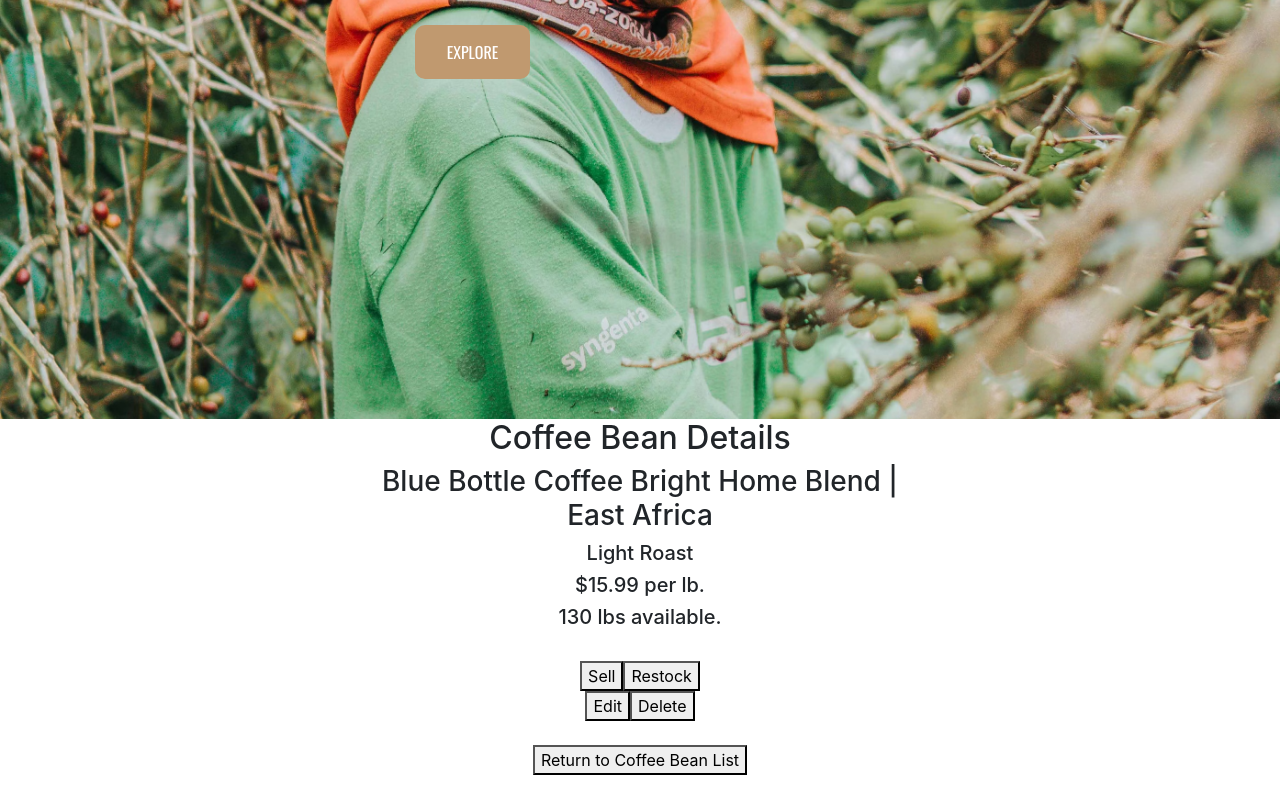
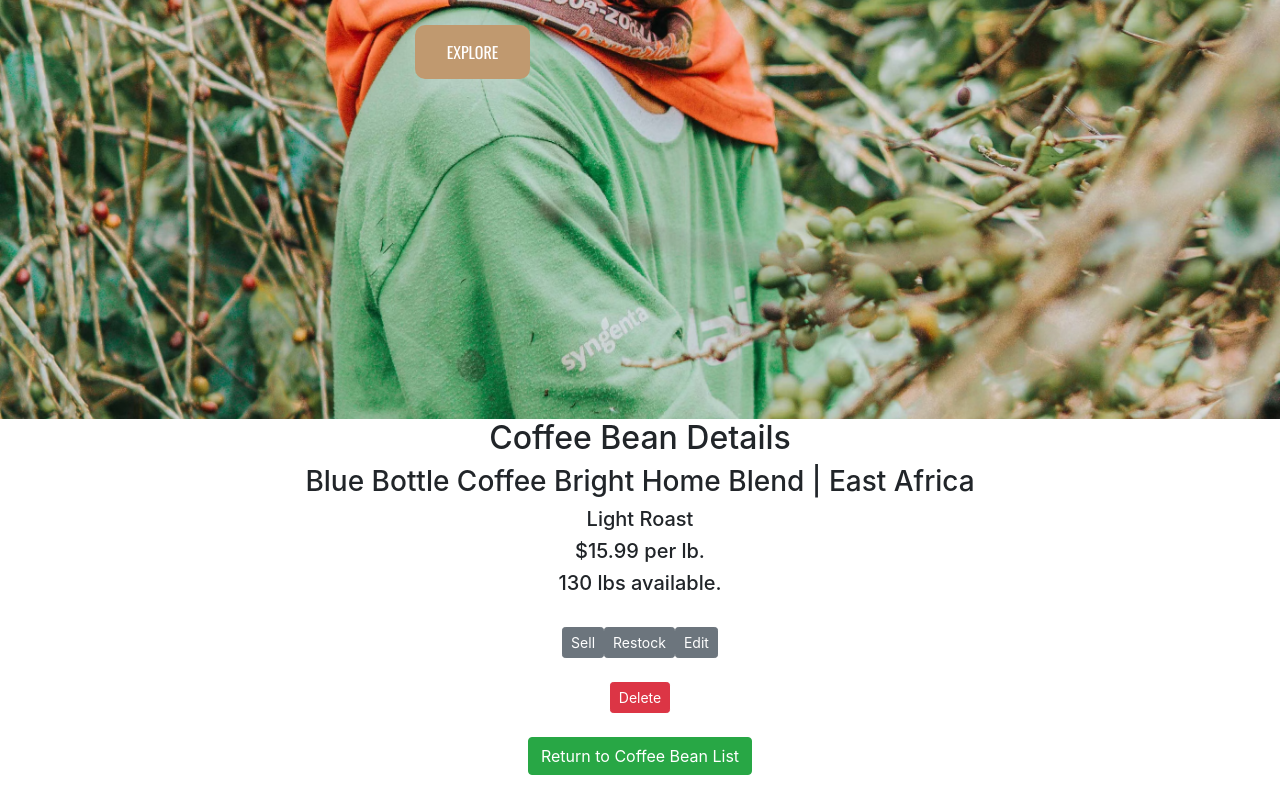
Before and after one commit to jeremyjosol/coffee-beans, a React (Create React App) app: page / in a window 1280 px wide. Both pictures are taken after a click on the element 640 px from the left and 954 px from the top of the page. Shown: the part 445-1245 px from the top of the page. Built offline with nearby package versions, Linux system fonts and the light colour scheme.

Commit message:
New features + experiment with btn styles

```diff
--- a/src/components/CoffeeBeanControl.js
+++ b/src/components/CoffeeBeanControl.js
@@ -166,7 +166,8 @@
     return (
       <React.Fragment>
         {currentlyVisibleState}
-        <button onClick={this.handleAddButtonClick}>{buttonText}</button>
+        <button className='btn btn-success' onClick={this.handleAddButtonClick}>{buttonText}</button>
+        <br />
       </React.Fragment>
     );
   }
--- a/src/components/CoffeeBeanDetail.js
+++ b/src/components/CoffeeBeanDetail.js
@@ -11,11 +11,12 @@
         <h5>${bean.price} per lb.</h5>
         <h5>{bean.availability === 0 ? 'Out of Stock' : `${bean.availability} lbs available.`}</h5>
         <br />
-        <button onClick={ props.onClickingSell }>Sell</button>
-        <button onClick={ props.onClickingRestock }>Restock</button>
+        <button className='btn btn-secondary btn-sm' onClick={ props.onClickingSell }>Sell</button>
+        <button className='btn btn-secondary btn-sm' onClick={ props.onClickingRestock }>Restock</button>
+        <button className='btn btn-secondary btn-sm' onClick={ props.onClickingEdit }>Edit</button>
         <br />
-        <button onClick={ props.onClickingEdit }>Edit</button>
-        <button onClick={()=> onClickingDelete(bean.id) }>Delete</button>
+        <br />
+        <button className='btn btn-danger btn-sm' onClick={()=> onClickingDelete(bean.id) }>Delete</button>
         <br />
         <br />
         </React.Fragment>
--- a/src/components/NewCoffeeBeanForm.js
+++ b/src/components/NewCoffeeBeanForm.js
@@ -22,7 +22,8 @@
     <React.Fragment>
       <ReusableForm
         formSubmissionHandler={handleNewCoffeeBeanFormSubmission}
-        buttonText="Add Coffee Bean" />
+        buttonText="Add" />
+        <br />
     </React.Fragment>
   );
 }
--- a/src/components/ReusableForm.js
+++ b/src/components/ReusableForm.js
@@ -20,6 +20,7 @@
         <div className="form-control">
           <input type='number' name='availability' min='0' max='130' placeholder='Lbs available' required />
         </div>
+        <br />
         <button className="btn btn-success" type="submit">{props.buttonText}</button>
       </form>
     </React.Fragment>
--- a/src/index.css
+++ b/src/index.css
@@ -101,6 +101,10 @@
 .control {
   margin: auto;
   text-align: center;
-  max-width: 550px;
+  max-width: 750px;
   margin-bottom: 25px;
 }
+
+.btn btn-secondary {
+  padding: auto;
+}
```
